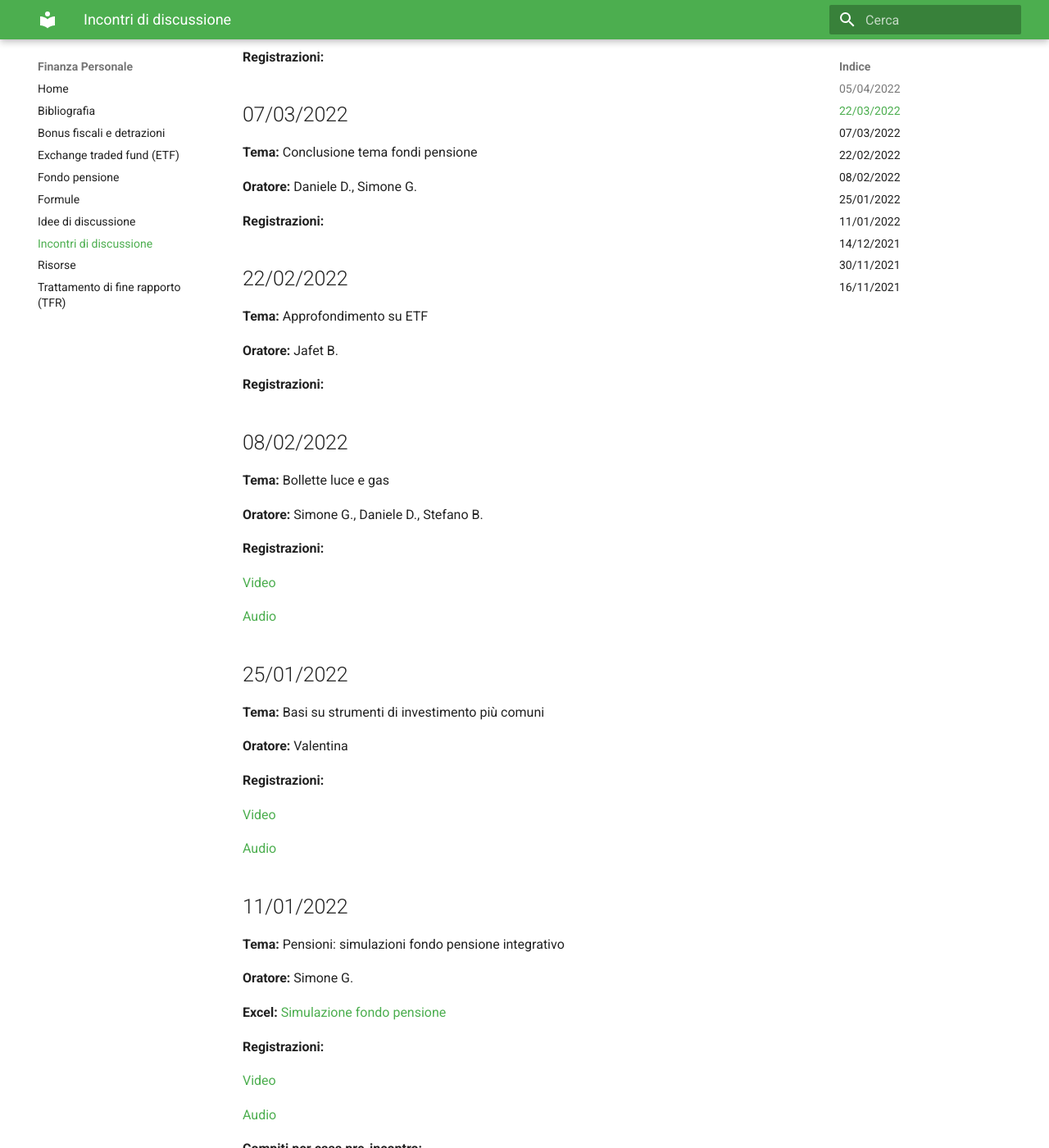
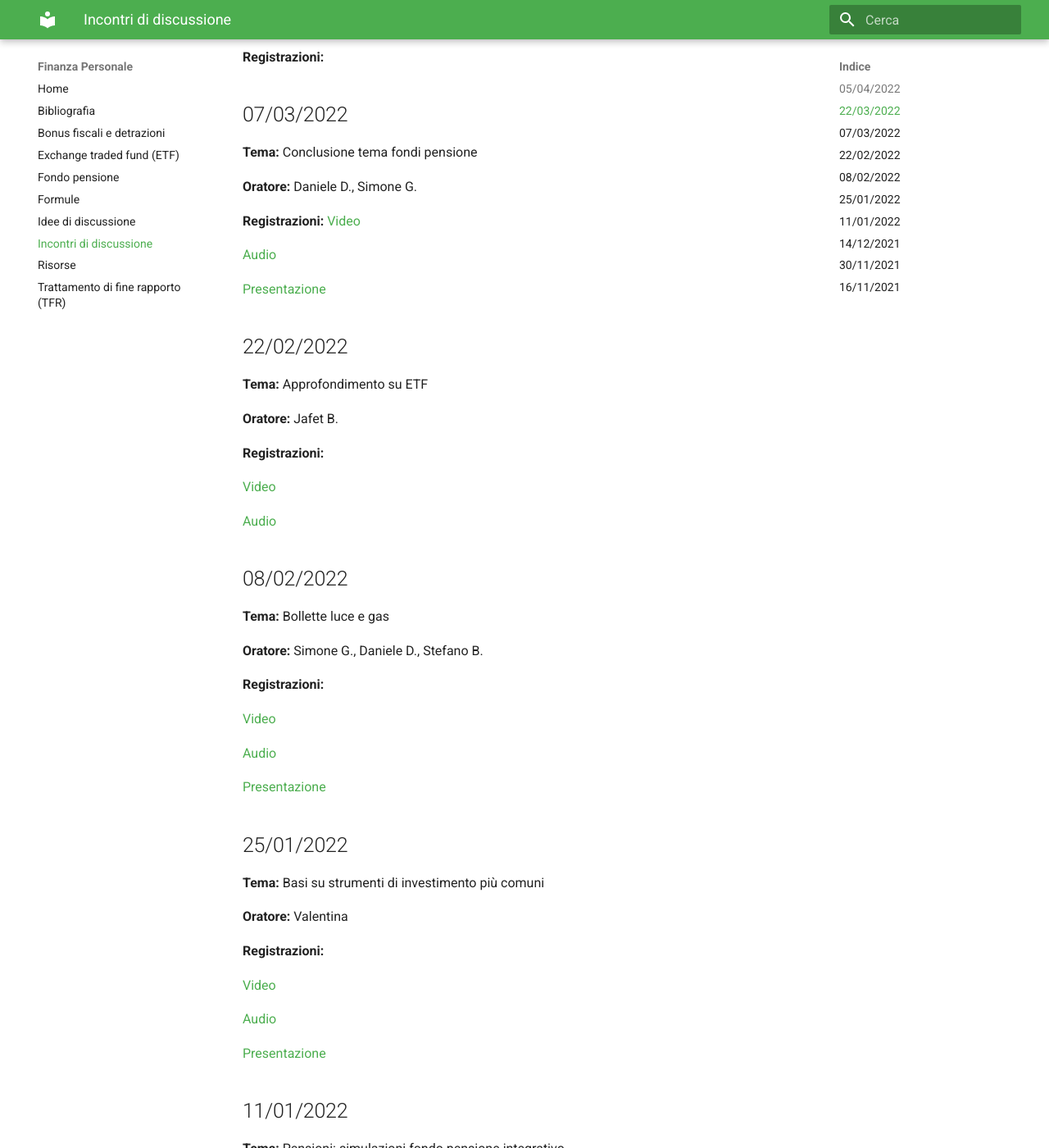
Before and after one commit to simgunz/wiki-finanza-personale, an MkDocs documentation site: the page built from docs/incontri.md, in a window 1280 px wide and 1400 px high, scrolled down 548 px. Shown: the whole window at 82% size. Built offline with MkDocs 1.6.1 and Material for MkDocs 9.7.7, drawn with Linux system fonts in a browser that asks for light colours.

Commit message:
Aggiornata pagina incontri

```diff
--- a/docs/incontri.md
+++ b/docs/incontri.md
@@ -25,6 +25,11 @@ Gli incontri si tengono il secondo e quarto martedì del mese alle 21:00 ora Ita
 **Oratore:** Daniele D., Simone G.
 
 **Registrazioni:**
+[Video](https://drive.google.com/file/d/1SpCIusP1rsb2xRz1cW2RKHtyw6RorudQ/view?usp=sharing)
+
+[Audio](https://drive.google.com/file/d/160Duq9C6vZqfnIhObkr_f8iEh-1fra7v/view?usp=sharing)
+
+[Presentazione](https://docs.google.com/presentation/d/1tjRCs_HfJabbgRdfFiW6tUIOflQmm58Lpy3Mbippa34/edit?usp=sharing)
 
 ## 22/02/2022
 
@@ -33,6 +38,10 @@ Gli incontri si tengono il secondo e quarto martedì del mese alle 21:00 ora Ita
 **Oratore:** Jafet B.
 
 **Registrazioni:**
+
+[Video](https://drive.google.com/file/d/1uDz0A7GqWh__W3TzYqjad9ra3gaPCjry/view?usp=sharing)
+
+[Audio](https://drive.google.com/file/d/1_1VCkFRZVot4g37RaXraIFCBunIV_UtV/view?usp=sharing)
 
 ## 08/02/2022
 
@@ -46,6 +55,8 @@ Gli incontri si tengono il secondo e quarto martedì del mese alle 21:00 ora Ita
 
 [Audio](https://drive.google.com/file/d/1tuVThQHvNPV526nWkDJMU4-Yf87Xb6qx/view?usp=sharing)
 
+[Presentazione](https://docs.google.com/presentation/d/1kXk1l8xjFCyc_CLv_TTj1VjcVPxfqlPtzSC3LUNyZwc/edit?usp=sharing)
+
 ## 25/01/2022
 
 **Tema:** Basi su strumenti di investimento più comuni
@@ -57,6 +68,8 @@ Gli incontri si tengono il secondo e quarto martedì del mese alle 21:00 ora Ita
 [Video](https://drive.google.com/file/d/1x1xV5Sw9bQmNLzrbtNFbVlo7xjGgZdc8/view?usp=sharing)
 
 [Audio](https://drive.google.com/file/d/1HNwzm2XWx6mXSGZW6Lq9lTKUkTnZoR8_/view?usp=sharing)
+
+[Presentazione](https://docs.google.com/presentation/d/1kXk1l8xjFCyc_CLv_TTj1VjcVPxfqlPtzSC3LUNyZwc/edit?usp=sharing)
 
 ## 11/01/2022
 
```
